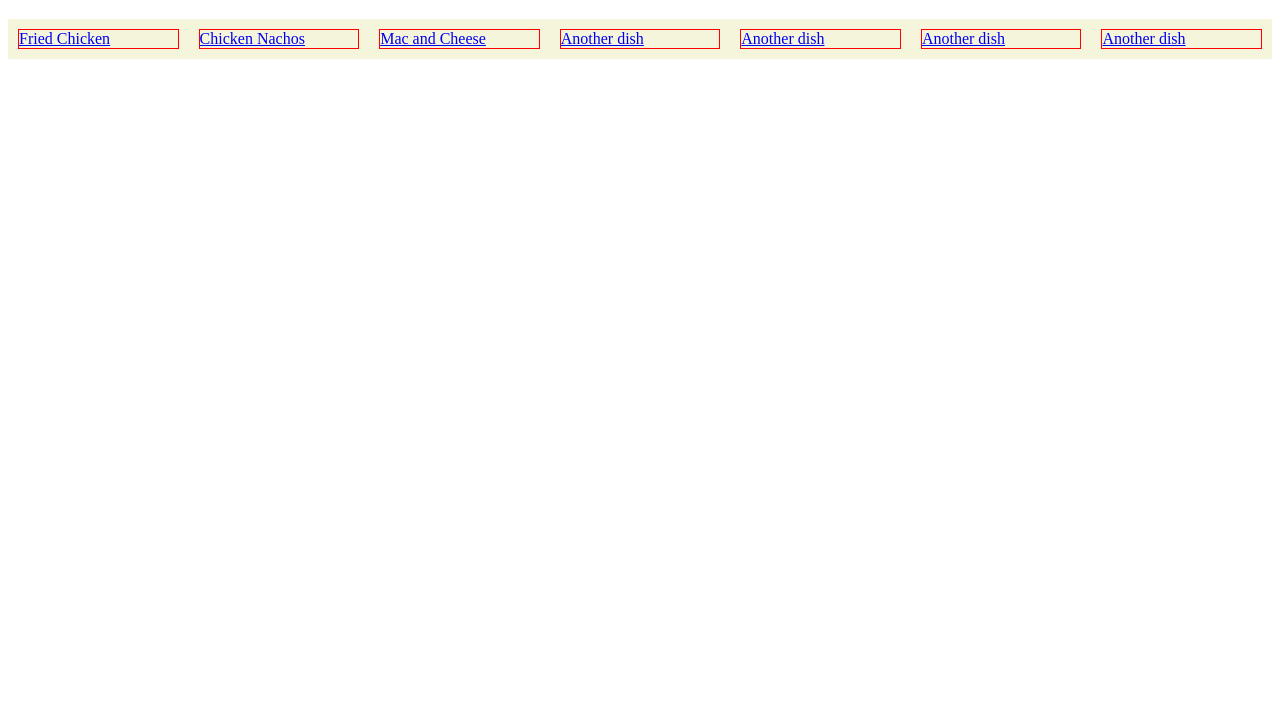
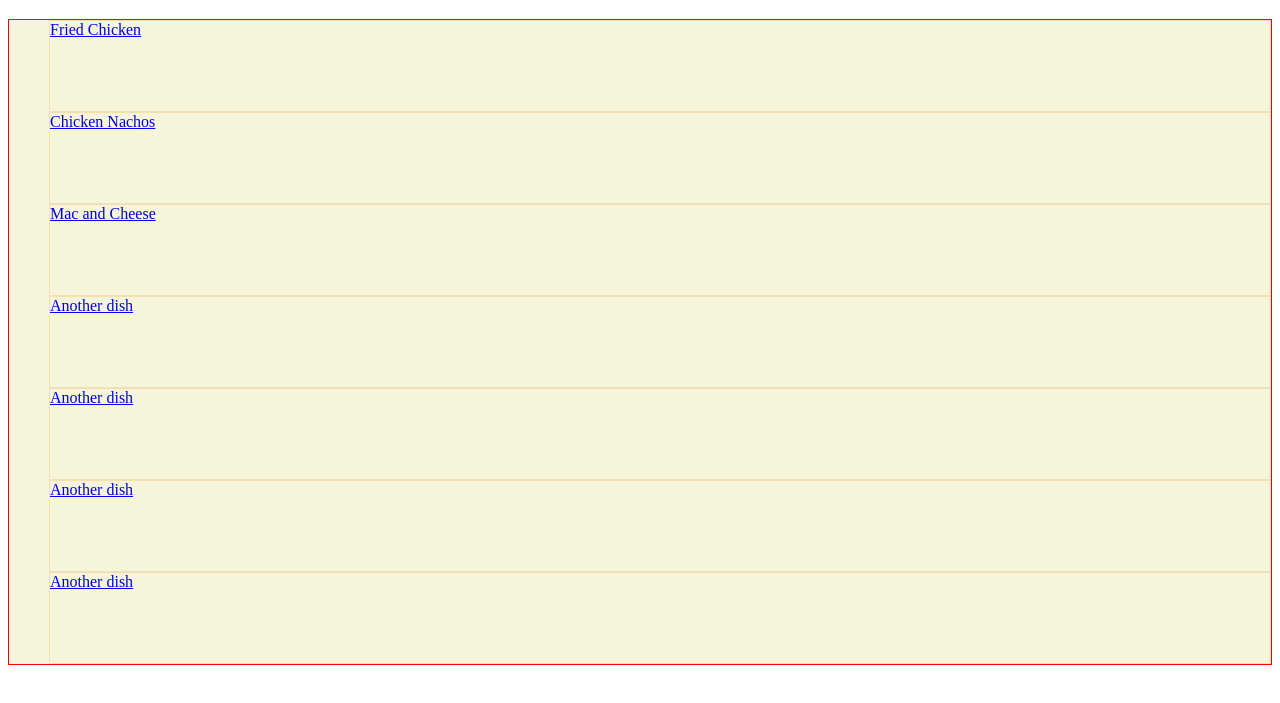
Before and after one commit to MatchaLeaf/odin-recipes, a plain HTML site: page index.html in a window 1280 px wide. Shown: the part 61-764 px from the top of the page. Drawn offline with Linux system fonts and the light colour scheme.

Commit message:
Update Flexbox

```diff
--- a/recipes/styles.css
+++ b/recipes/styles.css
@@ -5,18 +5,21 @@ h1{
 }
 ul{
     background-color:beige;
-    border: 1px soliopend red;
+    border: 1px solid red;
 }
 .nav-list{
     display: flex;
-    margin: 0px;
-    padding: 0px;
-    flex-wrap: wrap;
+    /* margin: 0px; */
+    /* padding: 0px; */
+    /* flex-wrap: wrap; */
     list-style: none;
-    flex-direction: row;
+    flex-direction: column;
+
+
+
 }
 .nav-list li{
-    border: 1px solid red;
-    margin: 10px;
-    flex: 1;
+    border: 1px solid wheat;
+    flex: 1 1 auto;
+    height: 90px;
 }
```
